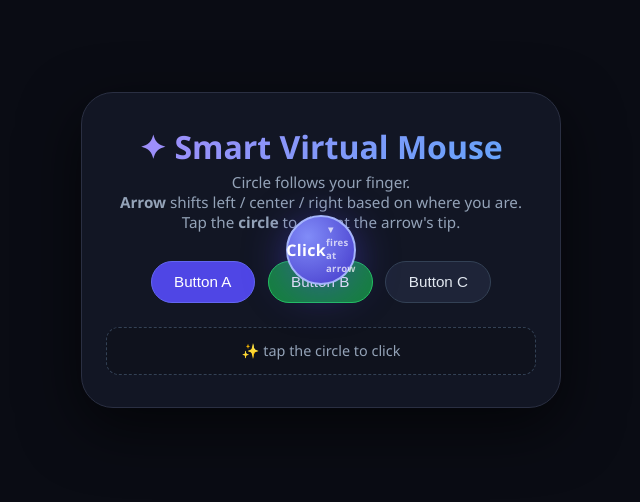
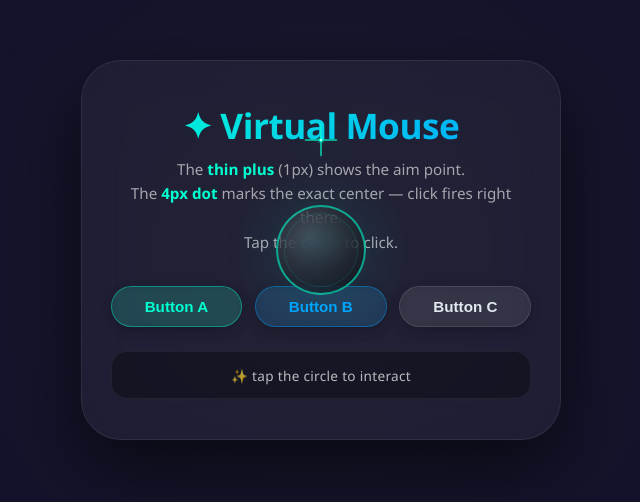
Before and after one commit to xDrives/dev, a plain HTML site: page mouse.html in a window 1280 px wide. Shown: the part 150-652 px from the top of the page, without its empty margins (319-959 px from the left). Drawn offline with Linux system fonts and the light colour scheme.

Commit message:
Add files via upload

```diff
--- a/mouse.html
+++ b/mouse.html
@@ -3,8 +3,9 @@
 <head>
     <meta charset="UTF-8" />
     <meta name="viewport" content="width=device-width, initial-scale=1.0, maximum-scale=1.0, user-scalable=no" />
-    <title>Smart Virtual Mouse · Center Zone</title>
+    <title>Virtual Mouse · Thin Plus + Dot</title>
     <style>
+        /* ─── reset & base ─── */
         * {
             margin: 0;
             padding: 0;
@@ -14,42 +15,52 @@
 
         body {
             min-height: 100vh;
-            background: #0a0c14;
-            font-family: 'Segoe UI', system-ui, sans-serif;
+            background: radial-gradient(circle at 50% 50%, #1a1a2e, #0f0c29);
+            font-family: 'Segoe UI', system-ui, -apple-system, sans-serif;
             touch-action: none;
             display: flex;
             justify-content: center;
             align-items: center;
             padding: 1rem;
+            overflow: hidden;
         }
 
+        /* ─── demo panel ─── */
         .playground {
             max-width: 480px;
             width: 100%;
             color: #e2e8f0;
             text-align: center;
-            padding: 2rem 1.5rem;
-            background: #121624;
-            border-radius: 2rem;
-            border: 1px solid #2a2f42;
-            box-shadow: 0 20px 60px rgba(0, 0, 0, 0.6);
+            padding: 2.5rem 1.8rem;
+            background: rgba(255, 255, 255, 0.04);
+            backdrop-filter: blur(20px);
+            -webkit-backdrop-filter: blur(20px);
+            border-radius: 2.5rem;
+            border: 1px solid rgba(255, 255, 255, 0.08);
+            box-shadow: 0 30px 80px rgba(0, 0, 0, 0.6);
             pointer-events: none;
         }
 
         .playground h1 {
-            font-size: 2rem;
-            font-weight: 600;
-            background: linear-gradient(135deg, #a78bfa, #60a5fa);
+            font-size: 2.2rem;
+            font-weight: 700;
+            background: linear-gradient(135deg, #00ffd1, #00a3ff);
             -webkit-background-clip: text;
             -webkit-text-fill-color: transparent;
             background-clip: text;
-            margin-bottom: 0.25rem;
+            margin-bottom: 0.5rem;
+            letter-spacing: -0.5px;
         }
 
         .playground p {
-            color: #94a3b8;
+            color: rgba(255, 255, 255, 0.6);
             font-size: 0.95rem;
-            margin-bottom: 1.8rem;
+            margin-bottom: 2rem;
+            line-height: 1.6;
+        }
+        .playground p strong {
+            color: #00ffd1;
+            font-weight: 600;
         }
 
         .demo-grid {
@@ -61,166 +72,233 @@
         }
 
         .btn {
-            background: #1e2438;
-            border: 1px solid #334155;
+            background: rgba(255, 255, 255, 0.06);
+            border: 1px solid rgba(255, 255, 255, 0.12);
             padding: 0.7rem 1.4rem;
-            border-radius: 40px;
+            border-radius: 60px;
             color: #e2e8f0;
-            font-weight: 500;
+            font-weight: 600;
             font-size: 0.95rem;
             cursor: pointer;
-            transition: 0.15s;
+            transition: 0.2s ease;
             pointer-events: auto;
+            backdrop-filter: blur(4px);
+            -webkit-backdrop-filter: blur(4px);
+            box-shadow: 0 4px 12px rgba(0, 0, 0, 0.2);
+            flex: 1 0 auto;
         }
         .btn:active {
             transform: scale(0.94);
-            background: #2a3048;
         }
         .btn-primary {
-            background: #4f46e5;
-            border-color: #6366f1;
-            color: #fff;
+            background: rgba(0, 255, 209, 0.15);
+            border-color: rgba(0, 255, 209, 0.4);
+            color: #00ffd1;
+        }
+        .btn-primary:active {
+            background: rgba(0, 255, 209, 0.3);
         }
         .btn-success {
-            background: #15803d;
-            border-color: #22c55e;
-            color: #fff;
+            background: rgba(0, 163, 255, 0.15);
+            border-color: rgba(0, 163, 255, 0.4);
+            color: #00a3ff;
+        }
+        .btn-success:active {
+            background: rgba(0, 163, 255, 0.3);
         }
 
-        #feedback {
+        #click-log {
             margin-top: 1.5rem;
-            padding: 0.8rem;
-            border-radius: 0.8rem;
-            background: #0f121d;
-            border: 1px dashed #334155;
-            color: #94a3b8;
-            font-size: 0.9rem;
+            padding: 0.8rem 1.2rem;
+            border-radius: 1rem;
+            background: rgba(0, 0, 0, 0.3);
+            border: 1px solid rgba(255, 255, 255, 0.06);
+            color: rgba(255, 255, 255, 0.7);
+            font-size: 0.85rem;
             min-height: 48px;
             display: flex;
             align-items: center;
             justify-content: center;
             transition: 0.2s;
             pointer-events: none;
+            font-weight: 500;
+            letter-spacing: 0.3px;
         }
-        #feedback.hit {
-            border-color: #a78bfa;
-            color: #c4b5fd;
-            background: #1a1e30;
+        #click-log.hit {
+            border-color: rgba(0, 255, 209, 0.4);
+            color: #00ffd1;
+            background: rgba(0, 255, 209, 0.05);
         }
 
-        /* ─── Circle (main cursor) ─── */
+        /* ─── Circle (main cursor / trigger) ─── */
         #circle {
             position: fixed;
-            width: 70px;
-            height: 70px;
+            left: 0;
+            top: 0;
+            width: 90px;
+            height: 90px;
             border-radius: 50%;
-            background: radial-gradient(circle at 30% 30%, #818cf8, #4338ca);
-            border: 2.5px solid #a5b4fc;
-            box-shadow: 0 8px 40px rgba(79, 70, 229, 0.5);
-            color: #fff;
-            font-weight: 600;
-            font-size: 1rem;
-            display: flex;
-            align-items: center;
-            justify-content: center;
+            background: radial-gradient(circle at 35% 35%, rgba(255, 255, 255, 0.12), rgba(0, 0, 0, 0.6));
+            backdrop-filter: blur(16px);
+            -webkit-backdrop-filter: blur(16px);
+            border: 2px solid rgba(0, 255, 209, 0.6);
+            box-shadow:
+                0 0 60px rgba(0, 255, 209, 0.1),
+                inset 0 0 40px rgba(0, 255, 209, 0.03);
             transform: translate(-50%, -50%);
             cursor: pointer;
             z-index: 10000;
             touch-action: none;
-            transition: transform 0.12s ease, box-shadow 0.15s, border-color 0.15s;
-            letter-spacing: 0.3px;
+            transition: transform 0.15s cubic-bezier(0.34, 1.56, 0.64, 1),
+                box-shadow 0.3s ease,
+                border-color 0.3s ease;
             will-change: transform;
             user-select: none;
+            pointer-events: auto;
+            animation: pulse-glow 3s ease-in-out infinite;
         }
+
         #circle:active {
             transform: translate(-50%, -50%) scale(0.88);
-            box-shadow: 0 4px 24px rgba(79, 70, 229, 0.7);
-            border-color: #c7d2fe;
-        }
-        #circle .sub {
-            font-size: 0.6rem;
-            opacity: 0.7;
-            display: block;
-            margin-top: -2px;
+            box-shadow: 0 0 80px rgba(0, 255, 209, 0.25);
+            border-color: rgba(0, 255, 209, 1);
         }
 
-        /* ─── Arrow (target indicator) ─── */
-        #arrow {
+        @keyframes pulse-glow {
+            0% {
+                box-shadow: 0 0 30px rgba(0, 255, 209, 0.08), inset 0 0 30px rgba(0, 255, 209, 0.02);
+            }
+            50% {
+                box-shadow: 0 0 70px rgba(0, 255, 209, 0.15), inset 0 0 50px rgba(0, 255, 209, 0.04);
+            }
+            100% {
+                box-shadow: 0 0 30px rgba(0, 255, 209, 0.08), inset 0 0 30px rgba(0, 255, 209, 0.02);
+            }
+        }
+
+        #circle::after {
+            content: '';
+            position: absolute;
+            inset: 6px;
+            border-radius: 50%;
+            border: 1px solid rgba(0, 255, 209, 0.12);
+            pointer-events: none;
+        }
+
+        /* ─── Thin Plus + 4px Dot (target indicator) ─── */
+        #reticle {
             position: fixed;
-            width: 30px;
-            height: 42px;
-            background: #facc15;
-            clip-path: polygon(50% 0%, 0% 100%, 50% 65%, 100% 100%);
-            filter: drop-shadow(0 4px 16px rgba(250, 204, 21, 0.7));
-            transform: translate(-50%, -100%);
+            left: 0;
+            top: 0;
+            width: 48px;
+            height: 48px;
+            transform: translate(-50%, -50%);
             pointer-events: none;
             z-index: 9999;
-            transition: opacity 0.4s ease;
+            transition: opacity 0.2s ease;
             will-change: transform;
-        }
-        #arrow.idle {
-            opacity: 0;
+            filter: drop-shadow(0 0 20px rgba(0, 255, 209, 0.4));
         }
 
-        /* ─── Toast ─── */
+        #reticle svg {
+            display: block;
+            width: 100%;
+            height: 100%;
+        }
+
+        /* ─── toast notification ─── */
         #toast {
             position: fixed;
             bottom: 30px;
             left: 50%;
             transform: translateX(-50%) translateY(20px);
-            background: #1e2438;
-            padding: 0.4rem 1.2rem;
-            border-radius: 40px;
-            border: 1px solid #4f46e5;
+            background: rgba(20, 20, 40, 0.85);
+            backdrop-filter: blur(16px);
+            -webkit-backdrop-filter: blur(16px);
+            padding: 0.6rem 1.6rem;
+            border-radius: 60px;
+            border: 1px solid rgba(0, 255, 209, 0.2);
             color: #e2e8f0;
-            font-size: 0.8rem;
+            font-size: 0.85rem;
             font-weight: 500;
-            box-shadow: 0 8px 24px rgba(0, 0, 0, 0.6);
+            box-shadow: 0 8px 40px rgba(0, 0, 0, 0.5);
             opacity: 0;
-            transition: 0.25s ease;
+            transition: 0.3s cubic-bezier(0.34, 1.56, 0.64, 1);
             pointer-events: none;
             z-index: 99999;
-            backdrop-filter: blur(8px);
-            -webkit-backdrop-filter: blur(8px);
+            white-space: nowrap;
         }
         #toast.show {
             opacity: 1;
             transform: translateX(-50%) translateY(0);
         }
 
+        /* ─── responsive ─── */
         @media (max-width: 480px) {
             #circle {
-                width: 60px;
-                height: 60px;
-                font-size: 0.85rem;
+                width: 72px;
+                height: 72px;
             }
-            #arrow {
-                width: 24px;
-                height: 34px;
+            #reticle {
+                width: 40px;
+                height: 40px;
+            }
+            .playground h1 {
+                font-size: 1.6rem;
+            }
+            .btn {
+                font-size: 0.8rem;
+                padding: 0.5rem 1rem;
             }
         }
     </style>
 </head>
 <body>
 
-    <!-- ─── Circle ─── -->
-    <div id="circle">
-        Click
-        <span class="sub">▼ fires at arrow</span>
+    <!-- ─── Circle (trigger) ─── -->
+    <div id="circle"></div>
+
+    <!-- ─── Thin Plus + 4px Dot ─── -->
+    <div id="reticle">
+        <svg viewBox="0 0 48 48" xmlns="http://www.w3.org/2000/svg">
+            <defs>
+                <filter id="glow" x="-20%" y="-20%" width="140%" height="140%">
+                    <feGaussianBlur stdDeviation="2" result="blur" />
+                    <feComposite in="SourceGraphic" in2="blur" operator="over" />
+                </filter>
+            </defs>
+
+            <!-- ─── 1px thick plus ─── -->
+            <!-- Vertical bar: 1px wide, 16px tall (8px up, 8px down) -->
+            <rect x="23.5" y="8" width="1" height="32" rx="0.5" fill="#00FFD1" filter="url(#glow)" />
+            <!-- Horizontal bar: 1px tall, 16px wide (8px left, 8px right) -->
+            <rect x="8" y="23.5" width="32" height="1" rx="0.5" fill="#00FFD1" filter="url(#glow)" />
+
+            <!-- ─── Subtle glow behind the plus ─── -->
+            <rect x="23" y="7" width="2" height="34" rx="1" fill="rgba(0, 255, 209, 0.08)" />
+            <rect x="7" y="23" width="34" height="2" rx="1" fill="rgba(0, 255, 209, 0.08)" />
+
+            <!-- ─── 4px center dot (radius 2) ─── -->
+            <circle cx="24" cy="24" r="2" fill="#00FFD1" filter="url(#glow)" />
+            <!-- ─── 2px bright core inside the dot ─── -->
+            <circle cx="24" cy="24" r="1" fill="white" />
+
+            <!-- ─── Outer glow ring around the dot ─── -->
+            <circle cx="24" cy="24" r="5" fill="rgba(0, 255, 209, 0.06)" filter="blur(2px)" />
+        </svg>
     </div>
-
-    <!-- ─── Arrow ─── -->
-    <div id="arrow" class="idle"></div>
 
     <!-- ─── Toast ─── -->
     <div id="toast">✨ ready</div>
 
     <!-- ─── Demo content ─── -->
     <div class="playground">
-        <h1>✦ Smart Virtual Mouse</h1>
-        <p>Circle follows your finger.<br />
-        <strong>Arrow</strong> shifts left / center / right based on where you are.<br />
-        Tap the <strong>circle</strong> to click at the arrow's tip.</p>
+        <h1>✦ Virtual Mouse</h1>
+        <p>
+            The <strong>thin plus</strong> (1px) shows the aim point.<br />
+            The <strong>4px dot</strong> marks the exact center &mdash; click fires right there.<br />
+            Tap the <strong>circle</strong> to click.
+        </p>
 
         <div class="demo-grid">
             <button class="btn btn-primary" id="btnA">Button A</button>
@@ -228,7 +306,7 @@
             <button class="btn" id="btnC">Button C</button>
         </div>
 
-        <div id="feedback">✨ tap the circle to click</div>
+        <div id="click-log">✨ tap the circle to interact</div>
     </div>
 
     <script>
@@ -237,20 +315,14 @@
 
             // ─── DOM refs ───
             const circle = document.getElementById('circle');
-            const arrow = document.getElementById('arrow');
+            const reticle = document.getElementById('reticle');
             const toast = document.getElementById('toast');
-            const feedback = document.getElementById('feedback');
+            const log = document.getElementById('click-log');
 
             // ─── state ───
-            let posX = window.innerWidth / 2;
-            let posY = window.innerHeight / 2;
-
-            // ─── smart offset ───
-            const OFFSET_X = 80;   // horizontal distance from circle to arrow tip
-            const OFFSET_Y = 80;   // vertical distance (arrow above circle)
-            const DEAD_ZONE = 0.30; // 30% of screen width on each side = 60% middle zone
-
-            let idleTimer = null;
+            let lastX = window.innerWidth / 2;
+            let lastY = window.innerHeight / 2;
+            const OFFSET_Y = 110; // distance from circle center to reticle center
             let toastTimer = null;
 
             // ─── helpers ───
@@ -261,110 +333,82 @@
                 toastTimer = setTimeout(() => toast.classList.remove('show'), duration);
             }
 
-            function clamp(value, min, max) {
-                return Math.min(Math.max(value, min), max);
+            function updateLog(msg, isHit = true) {
+                log.textContent = msg;
+                if (isHit) {
+                    log.classList.add('hit');
+                    setTimeout(() => log.classList.remove('hit'), 1000);
+                }
             }
 
+            // ─── update cursor positions ───
             function updatePositions(x, y) {
-                posX = x;
-                posY = y;
+                lastX = x;
+                lastY = y;
 
-                // circle follows finger
+                // circle follows finger exactly
                 circle.style.left = x + 'px';
                 circle.style.top = y + 'px';
 
-                // ── smart arrow positioning ──
-                const screenWidth = window.innerWidth;
-                const leftThreshold = screenWidth * DEAD_ZONE;
-                const rightThreshold = screenWidth * (1 - DEAD_ZONE);
-
-                let tipX;
-                if (x < leftThreshold) {
-                    // LEFT side → arrow top‑left
-                    tipX = x - OFFSET_X;
-                } else if (x > rightThreshold) {
-                    // RIGHT side → arrow top‑right
-                    tipX = x + OFFSET_X;
-                } else {
-                    // MIDDLE → arrow directly above
-                    tipX = x;
-                }
-
-                let tipY = y - OFFSET_Y;
-
-                // clamp to screen bounds so arrow doesn't go off‑edge
-                tipX = clamp(tipX, 10, window.innerWidth - 10);
-                tipY = clamp(tipY, 20, window.innerHeight - 20);
-
-                // place arrow's tip (the bottom point of the polygon)
-                arrow.style.left = tipX + 'px';
-                arrow.style.top = tipY + 'px';
-
-                // show and reset idle timer
-                arrow.classList.remove('idle');
-                clearTimeout(idleTimer);
-                idleTimer = setTimeout(() => {
-                    arrow.classList.add('idle');
-                }, 2000);
+                // reticle sits directly above, center at (x, y - OFFSET_Y)
+                reticle.style.left = x + 'px';
+                reticle.style.top = (y - OFFSET_Y) + 'px';
             }
 
-            // ─── fire click at arrow tip ───
-            function fireClickAtArrow() {
-                // get current arrow tip position from DOM
-                const tipX = parseFloat(arrow.style.left);
-                const tipY = parseFloat(arrow.style.top);
+            // ─── perform click at reticle center ───
+            function performClick() {
+                const tipX = lastX;
+                const tipY = lastY - OFFSET_Y;
 
-                // visual feedback on circle
-                circle.style.transform = 'translate(-50%, -50%) scale(0.85)';
+                // 1. visual feedback on circle
+                circle.style.transform = 'translate(-50%, -50%) scale(0.82)';
                 setTimeout(() => {
                     circle.style.transform = 'translate(-50%, -50%) scale(1)';
                 }, 150);
 
-                // hide arrow temporarily for elementFromPoint
-                const wasIdle = arrow.classList.contains('idle');
-                arrow.style.display = 'none';
+                // 2. hide custom cursor to get underlying element
+                const circleDisplay = circle.style.display;
+                const reticleDisplay = reticle.style.display;
+                circle.style.display = 'none';
+                reticle.style.display = 'none';
+
                 const target = document.elementFromPoint(tipX, tipY);
-                arrow.style.display = '';
-                if (!wasIdle) arrow.classList.remove('idle');
+
+                // 3. show custom cursor again
+                circle.style.display = circleDisplay || '';
+                reticle.style.display = reticleDisplay || '';
 
                 if (!target) {
-                    showToast('⚠️ nothing under arrow', 800);
-                    feedback.textContent = '⚠️ nothing to click';
-                    feedback.classList.add('hit');
-                    setTimeout(() => feedback.classList.remove('hit'), 1000);
+                    showToast('⚠️ nothing under reticle', 800);
+                    updateLog('⚠️ no element at center', false);
                     return;
                 }
 
-                // dispatch click events
-                const events = [
-                    new MouseEvent('mousedown', { view: window, bubbles: true, cancelable: true, clientX: tipX,
-                        clientY: tipY, button: 0 }),
-                    new MouseEvent('mouseup', { view: window, bubbles: true, cancelable: true, clientX: tipX,
-                        clientY: tipY, button: 0 }),
-                    new MouseEvent('click', { view: window, bubbles: true, cancelable: true, clientX: tipX,
-                        clientY: tipY, button: 0 })
-                ];
+                // 4. dispatch native click event
+                const ev = new MouseEvent('click', {
+                    view: window,
+                    bubbles: true,
+                    cancelable: true,
+                    clientX: tipX,
+                    clientY: tipY,
+                    button: 0,
+                });
 
-                let fired = false;
-                for (const ev of events) {
-                    const canceled = !target.dispatchEvent(ev);
-                    if (ev.type === 'click' && !canceled) fired = true;
-                }
+                const canceled = !target.dispatchEvent(ev);
 
-                if (fired) {
+                if (!canceled) {
                     const label = target.tagName.toLowerCase() === 'button' ?
                         (target.textContent.trim() || 'button') :
                         (target.id || target.tagName);
                     showToast(`✅ clicked "${label}"`, 1000);
-                    feedback.textContent = `✅ Clicked: ${label}`;
-                    feedback.classList.add('hit');
-                    setTimeout(() => feedback.classList.remove('hit'), 1200);
+                    updateLog(`✅ clicked: ${label}`);
                 } else {
-                    showToast('⚠️ click blocked', 800);
+                    showToast('⚠️ click was blocked', 800);
+                    updateLog('⚠️ click blocked', false);
                 }
             }
 
-            // ─── pointer / touch move ───
+            // ─── pointer event handlers ───
             function handleMove(clientX, clientY) {
                 updatePositions(clientX, clientY);
             }
@@ -385,10 +429,10 @@
                 if (t) handleMove(t.clientX, t.clientY);
             }, { passive: true });
 
-            // ─── Circle click (trigger) ───
+            // ─── Circle triggers ───
             circle.addEventListener('click', (e) => {
                 e.stopPropagation();
-                fireClickAtArrow();
+                performClick();
             });
 
             circle.addEventListener('touchstart', (e) => {
@@ -397,16 +441,15 @@
 
             circle.addEventListener('touchend', (e) => {
                 e.preventDefault();
-                fireClickAtArrow();
+                performClick();
             }, { passive: false });
 
-            // ─── Demo buttons native feedback ───
-            document.querySelectorAll('.btn').forEach(btn => {
+            // ─── Demo buttons (native feedback) ───
+            document.querySelectorAll('.btn').forEach((btn) => {
                 btn.addEventListener('click', (e) => {
-                    feedback.textContent = `✅ Button "${btn.textContent.trim()}" clicked natively!`;
-                    feedback.classList.add('hit');
-                    setTimeout(() => feedback.classList.remove('hit'), 1000);
-                    showToast(`🖱️ ${btn.textContent.trim()}`, 800);
+                    const text = btn.textContent.trim();
+                    updateLog(`✅ native click: ${text}`);
+                    showToast(`🖱️ ${text}`, 800);
                 });
             });
 
@@ -414,15 +457,18 @@
             const cx = window.innerWidth / 2;
             const cy = window.innerHeight / 2;
             updatePositions(cx, cy);
+
             setTimeout(() => {
-                showToast('👆 move · tap circle to click', 1500);
+                showToast('👆 move · tap circle to click', 1800);
             }, 400);
 
             window.addEventListener('resize', () => {
-                updatePositions(posX, posY);
+                const clampedX = Math.min(Math.max(lastX, 50), window.innerWidth - 50);
+                const clampedY = Math.min(Math.max(lastY, 100), window.innerHeight - 50);
+                updatePositions(clampedX, clampedY);
             });
 
-            console.log('🖱️ Smart Virtual Mouse: left / center / right zones');
+            console.log('🖱️ Virtual Mouse: 1px thin plus + 4px dot');
         })();
     </script>
 </body>
```
